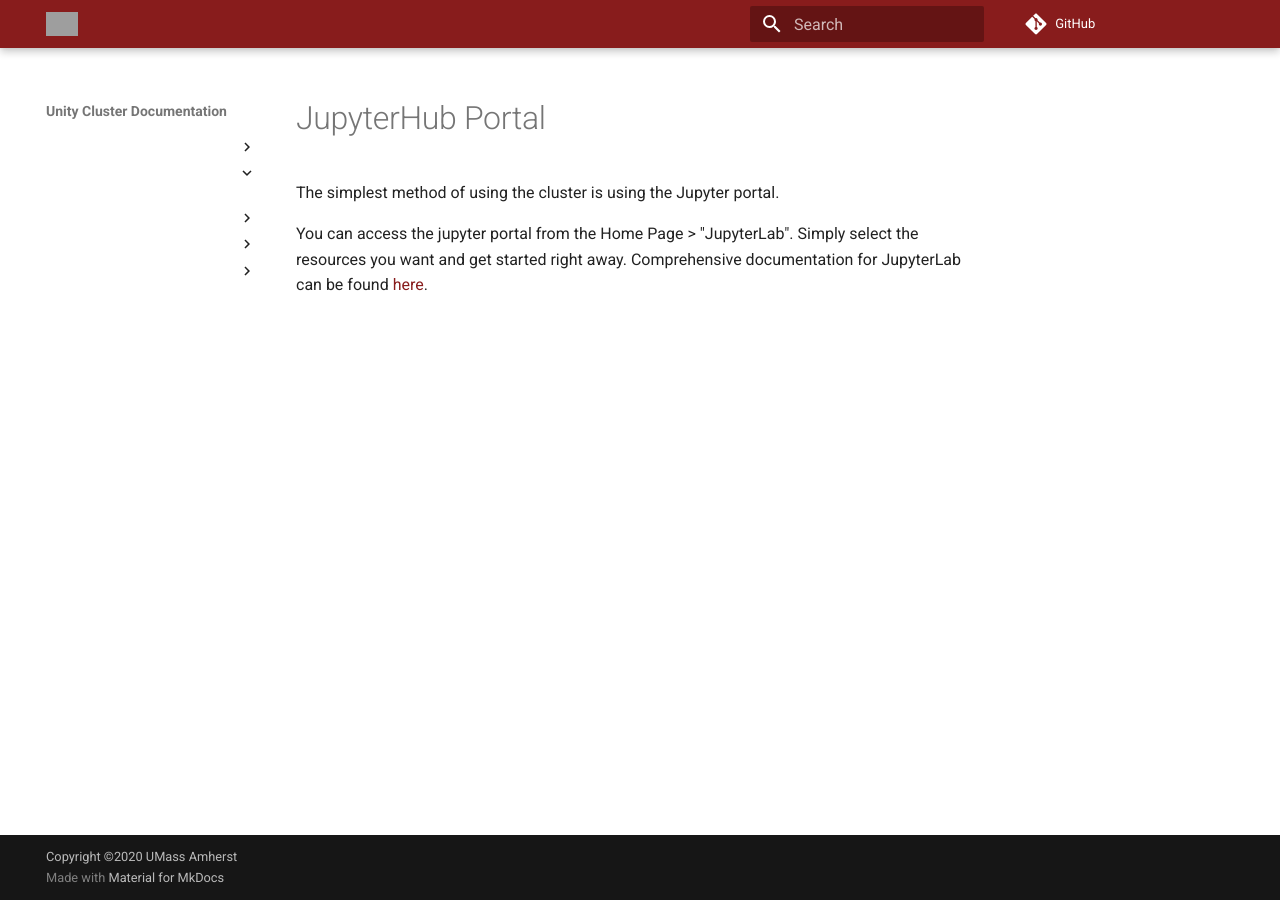
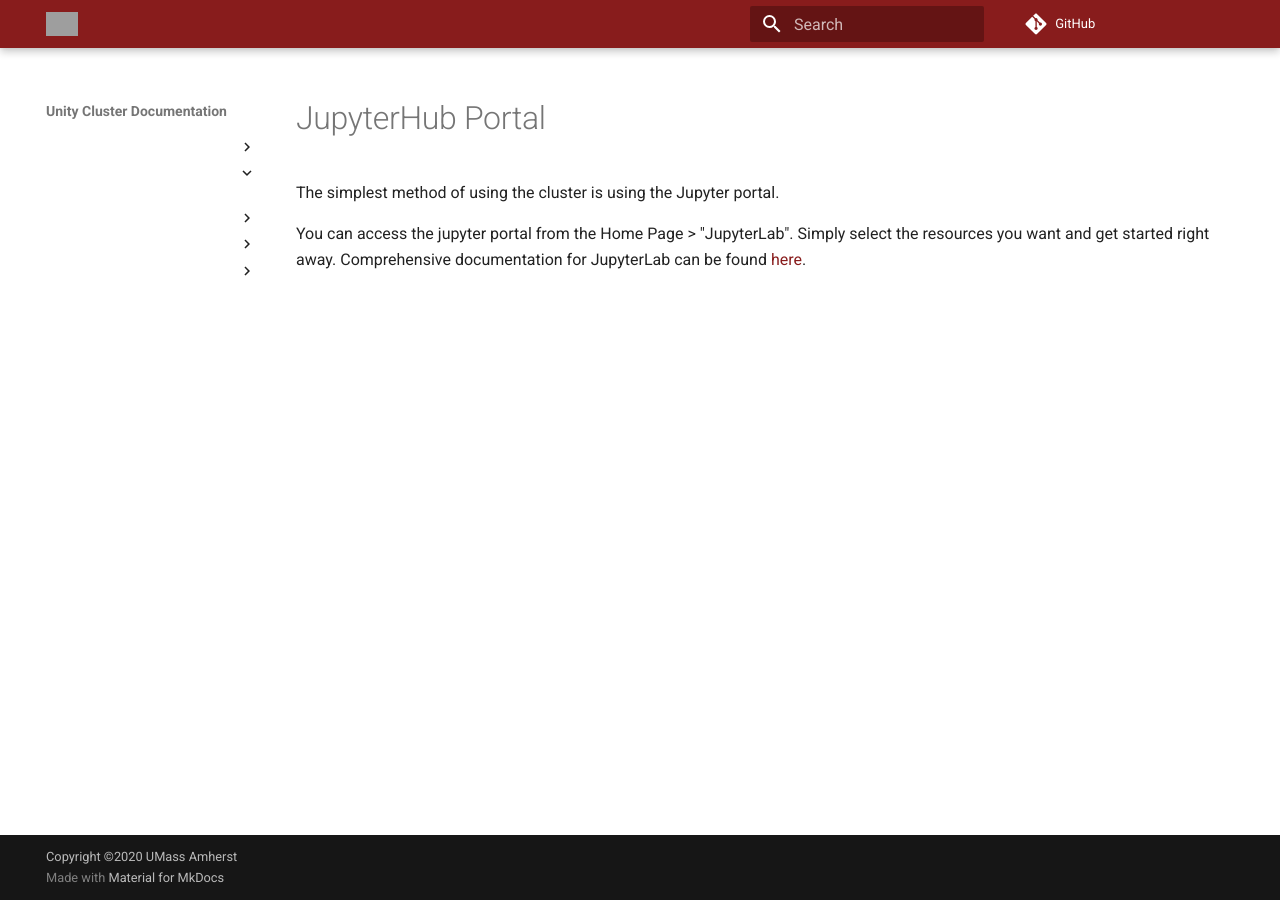
Before and after one commit to UMass-RC/unity-docs, an MkDocs documentation site: the page built from docs/connecting/jupyter.md, in a window 1280 px wide. Built offline with MkDocs 1.6.1 and Material for MkDocs 9.7.7, drawn with Linux system fonts in a browser that asks for light colours; comment, search, counter and statistics services are not loaded; grey boxes are pictures that could not be loaded.

Commit message:
hid the toc to expand tables

```diff
--- a/docs/extra.css
+++ b/docs/extra.css
@@ -7,5 +7,9 @@
 }
 
 .md-ellipsis {
-    display: none;
+  display: none;
 }
+
+.md-sidebar--secondary {
+  display: none !important;
+}
```
